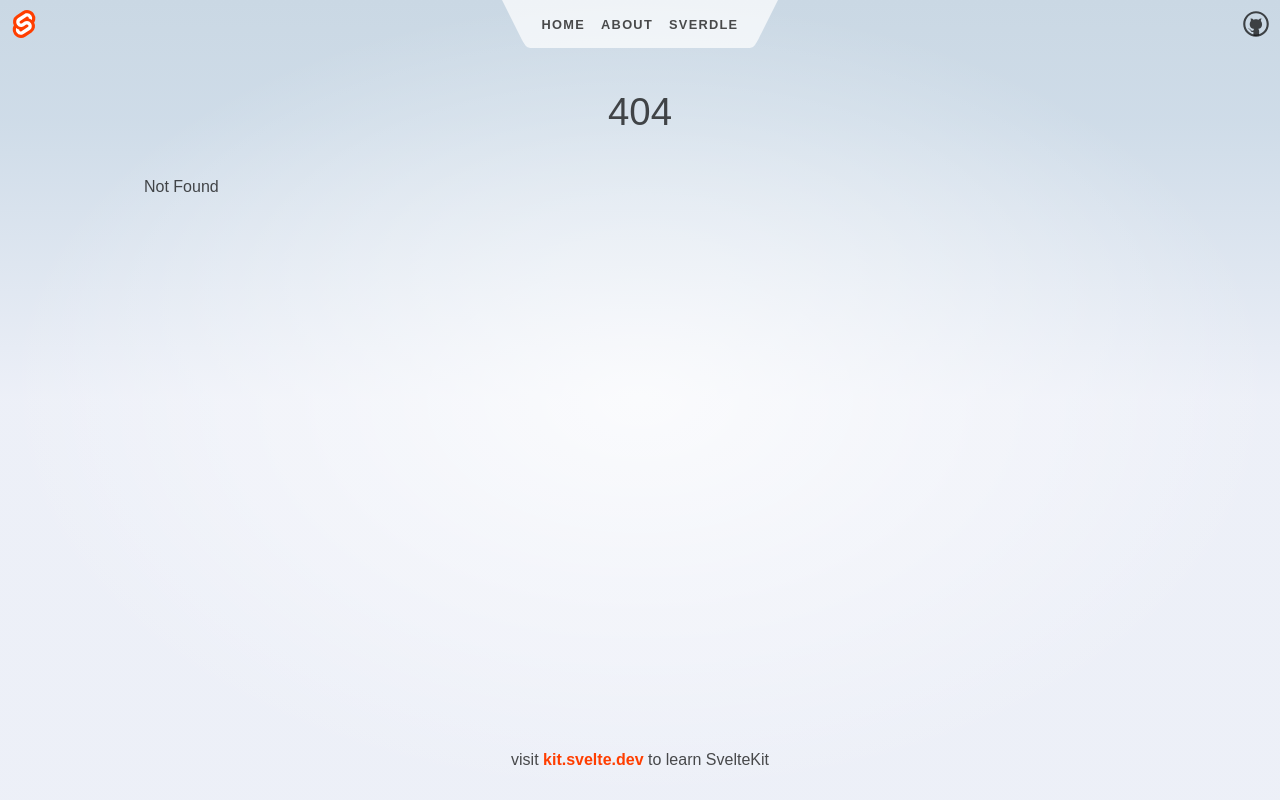
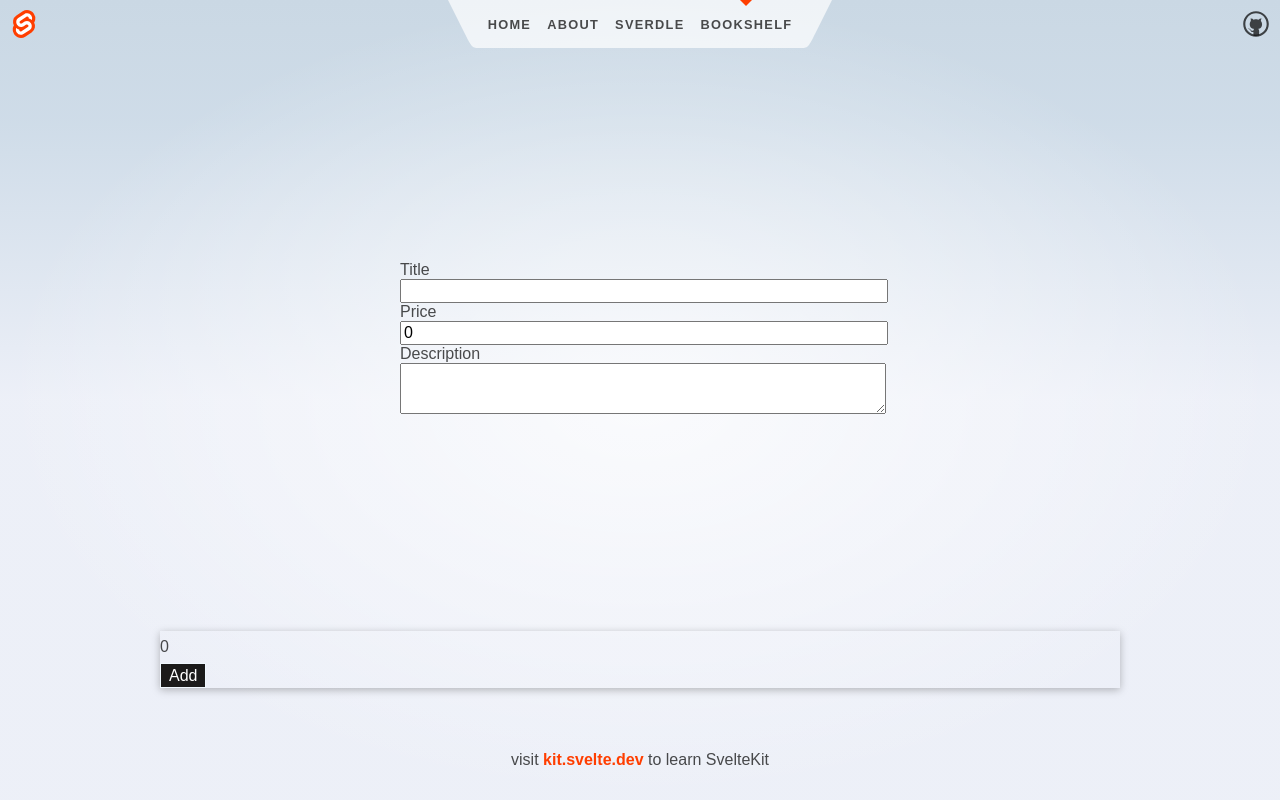
Before and after one commit to jihyeonjeong11/svelte-tutorial-bookstore, a SvelteKit app: page /bookshelf in a window 1280 px wide. Before the commit this address had no page. Built offline with nearby package versions, Linux system fonts and the light colour scheme.

Commit message:
added book component

```diff
--- /dev/null
+++ b/src/components/book/Book.svelte
@@ -0,0 +1,38 @@
+<script>
+    export let bookTitle;
+    export let bookPrice;
+    export let bookDescription;
+</script>
+<style>
+    div{
+        margin: 1rem;
+        box-shadow: 0 2px 8px rgba(0, 0, 0, 0.26)
+    }
+    h1{
+        font-size: 1.25rem;
+        margin: 0.25rem 0;
+    }
+    h2{
+        font-size: 1rem;
+        margin: 0.25rem 0;
+        color: aqua;
+    }
+    p{
+        margin: 0.25rem 0;
+    }
+    button{
+        font : larger;
+        padding: 0.15rem 0.5rem;
+        background-color: #1b1a1a;
+        border: 1px solid  aliceblue ;
+        cursor: pointer;
+        color: white;
+    }
+</style>
+
+<div>
+    <h2> {bookTitle} </h2>
+    <p> {bookPrice}</p>
+    <p> {bookDescription}</p>
+    <button> Add </button>
+</div>
--- a/src/routes/Header.svelte
+++ b/src/routes/Header.svelte
@@ -24,6 +24,9 @@
 			</li>
 			<li aria-current={$page.url.pathname.startsWith('/sverdle') ? 'page' : undefined}>
 				<a href="/sverdle">Sverdle</a>
+			</li>
+			<li aria-current={$page.url.pathname.startsWith('/bookshelf') ? 'page' : undefined}>
+				<a href="/bookshelf">BookShelf</a>
 			</li>
 		</ul>
 		<svg viewBox="0 0 2 3" aria-hidden="true">
--- /dev/null
+++ b/src/routes/bookshelf/+page.svelte
@@ -0,0 +1,36 @@
+<script>
+    import Book from "../../components/book/Book.svelte"
+    let title = '';
+    let price = 0;
+    let description = '';
+    // function setTitle(event){
+    //     title = event.target.value;
+    // }
+</script>
+<style>
+    h1 {
+        color: purple;
+
+    }
+    section{
+        margin: auto;
+        width :30rem;
+
+    }
+    label,input,textarea{width: 100%}
+</style>
+<section>
+    <div>
+        <label for="title">Title</label>
+        <input type="text" id="title" bind:value={title} />
+    </div>
+    <div>
+        <label for="price">Price</label>
+        <input type="number" id="price" bind:value={price}/>
+    </div>
+    <div>
+        <label for="description">Description</label>
+        <textarea rows="3" id="description" bind:value={description}/>
+    </div>
+</section>
+<Book bookTitle={title} bookPrice={price} bookDescription={description}/>
--- /dev/null
+++ b/src/routes/bookshelf/+page.ts
@@ -0,0 +1,9 @@
+import { dev } from '$app/environment';
+
+// we don't need any JS on this page, though we'll load
+// it in dev so that we get hot module replacement
+export const csr = dev;
+
+// since there's no dynamic data here, we can prerender
+// it so that it gets served as a static asset in production
+export const prerender = true;
```
Also changed, not shown: 2 other files (tests, documents, lock files or other folders).
